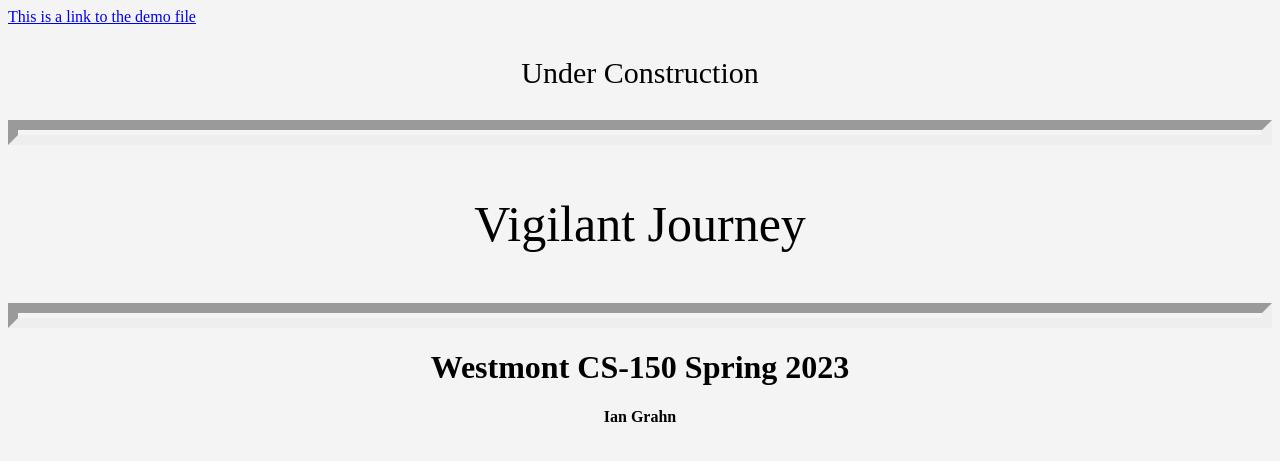
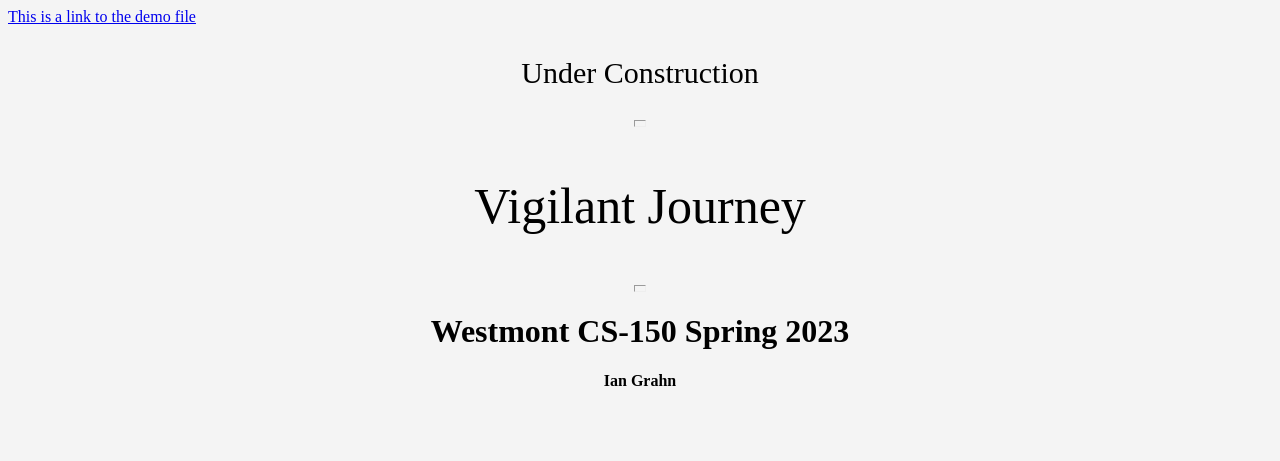
Before and after one commit to IanGrahn/vigilant-journey, a PHP site: page /index.html in a window 1280 px wide. Shown: the top 461 px of the page. Run offline with PHP 8.4, Linux system fonts and the light colour scheme.

Commit message:
Update style.css

```diff
--- a/style.css
+++ b/style.css
@@ -31,6 +31,6 @@ h4 {
 
 hr {
   height:5px;
-  border-width:10px;
-  color:#F4F4F4;
+  width:10px;
+  color:#353535;
 }
```
